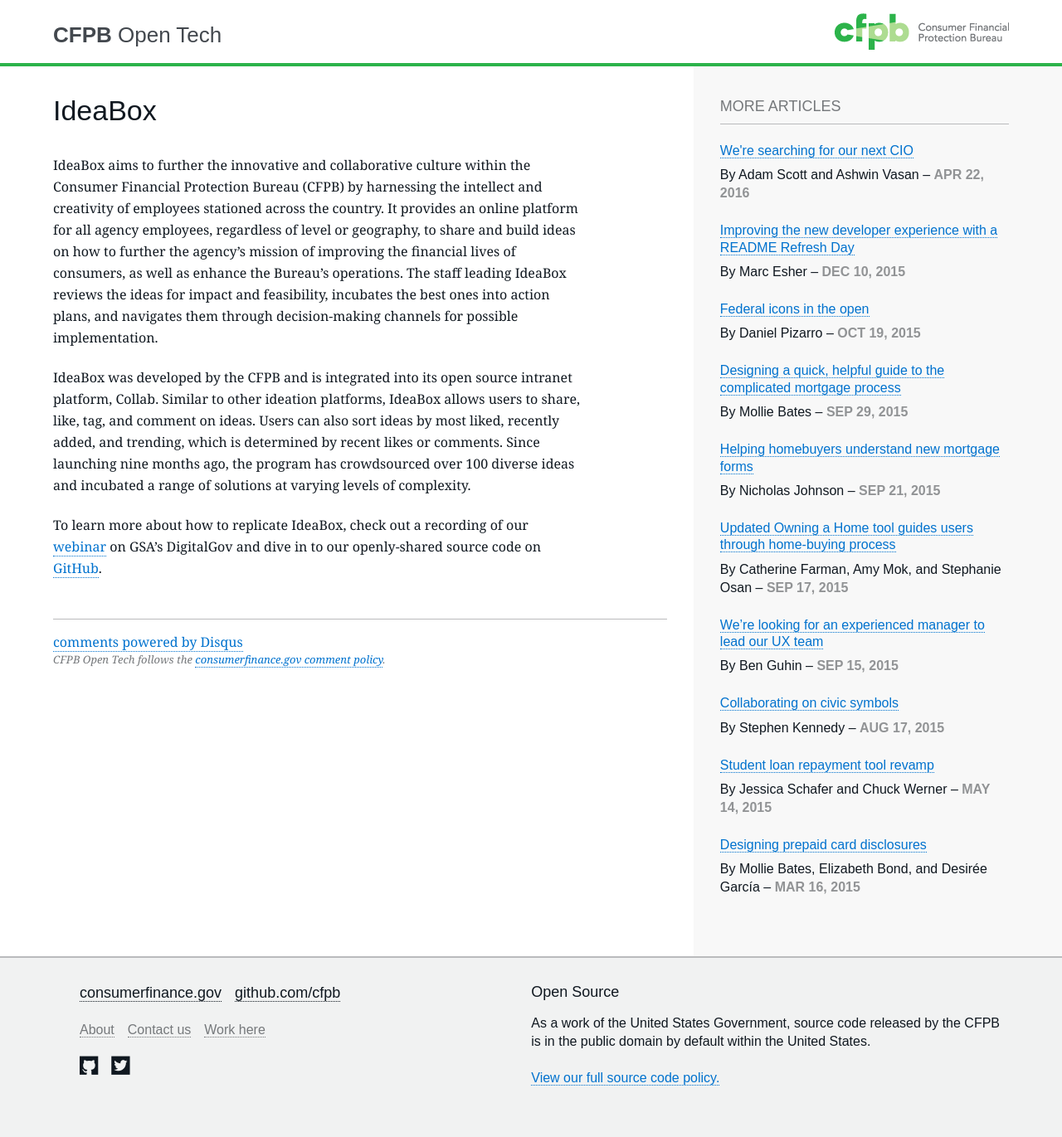
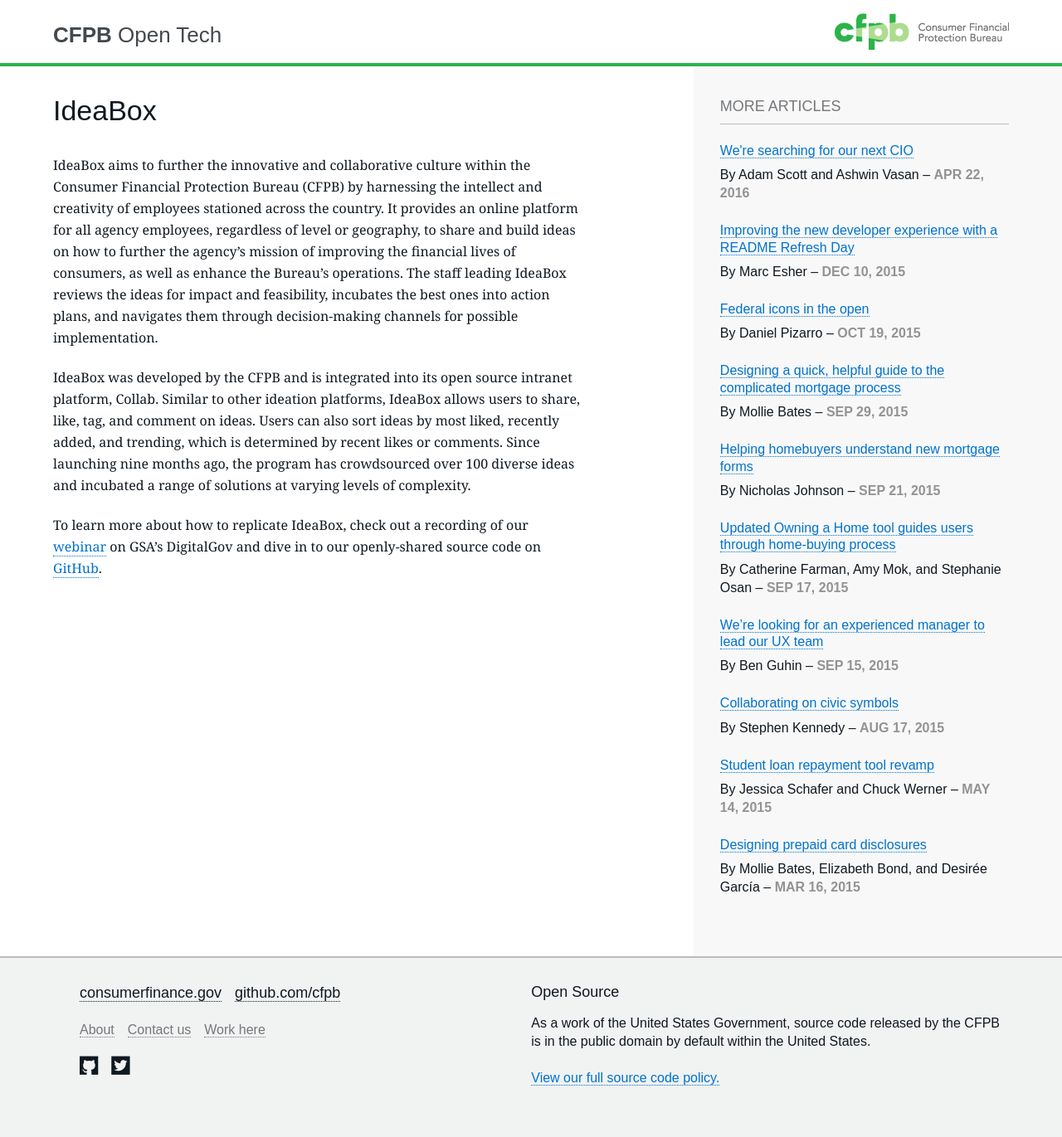
Before and after one commit to cfpb/cfpb.github.io, a Jekyll site: the page built from ideabox/index.md, in a window 1280 px wide. Shown: the whole page at 83% size. Built offline with Jekyll 4.4.1, drawn with Linux system fonts in a browser that asks for light colours; nearby versions of some CDN libraries; some web fonts are replaced; comment, search, counter and statistics services are not loaded.

Commit message:
Remove commenting system

```diff
--- a/_layouts/post.html
+++ b/_layouts/post.html
@@ -26,7 +26,8 @@
 
             {{ content }}
 
-<!--             {% if page.tags %}
+        {% comment %}
+            {% if page.tags %}
                 <div class="tags cf">
                     <h4 class="tags_head">Tags:</h4>
                     <ul class="tag-list">
@@ -37,32 +38,8 @@
                         {% endfor %}
                     </ul>
                 </div>
-            {% endif %} -->
-
-            <div id="disqus_thread"></div>
-            <script type="text/javascript">
-                /* * * CONFIGURATION VARIABLES: EDIT BEFORE PASTING INTO YOUR WEBPAGE * * */
-                var disqus_shortname = 'cfpbopentech'; // required: replace example with your forum shortname
-
-                /* * * DON'T EDIT BELOW THIS LINE * * */
-                (function() {
-                    var dsq = document.createElement('script'); dsq.type = 'text/javascript'; dsq.async = true;
-                    dsq.src = '//' + disqus_shortname + '.disqus.com/embed.js';
-                    (document.getElementsByTagName('head')[0] || document.getElementsByTagName('body')[0]).appendChild(dsq);
-                })();
-            </script>
-            <noscript>
-                Please enable JavaScript to view the
-                <a href="http://disqus.com/?ref_noscript">comments powered by Disqus.</a>
-            </noscript>
-            <a href="http://disqus.com" class="dsq-brlink">
-                comments powered by <span class="logo-disqus">Disqus</span>
-            </a>
-
-            <p class="comment-policy">
-                CFPB Open Tech follows the
-                <a href="http://www.consumerfinance.gov/comment-policy">consumerfinance.gov comment policy</a>.
-            </p>
+            {% endif %}
+        {% endcomment %}
         </div>
     </article>
 
```
